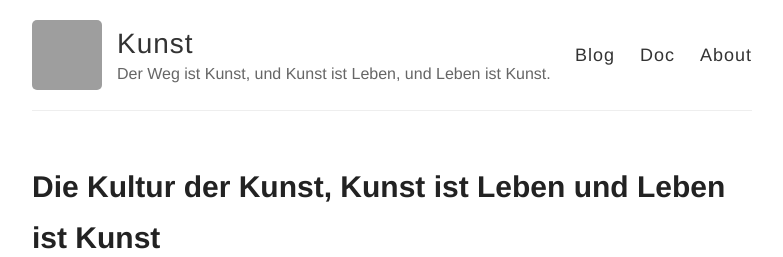
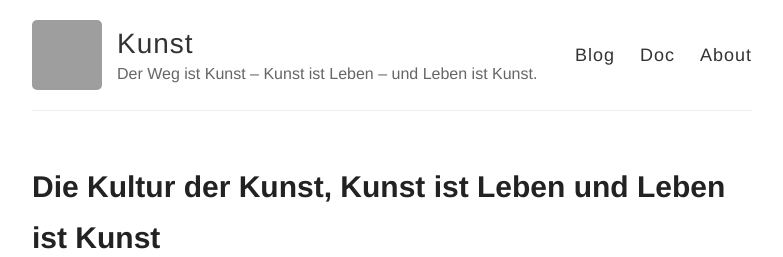
Before and after one commit to S2030c/kunst, a Jekyll site: the page built from index.html, in a window 1280 px wide and 900 px high. Shown: the top 257 px of the window, without its empty margins (248-1031 px from the left). Built offline with Jekyll 4.4.1, drawn with Linux system fonts in a browser that asks for light colours; grey boxes are pictures that could not be loaded.

Commit message:
Update _config.yml

```diff
--- a/_config.yml
+++ b/_config.yml
@@ -6,7 +6,7 @@
 name: Kunst
 
 # Short bio or description (displayed in the header)
-description: "Der Weg ist Kunst, und Kunst ist Leben, und Leben ist Kunst."
+description: "Der Weg ist Kunst – Kunst ist Leben – und Leben ist Kunst."
 
 # URL of your avatar or profile pic (you could use your GitHub profile pic)
 avatar: https://avatars.githubusercontent.com/u/175114473?v=4
```
